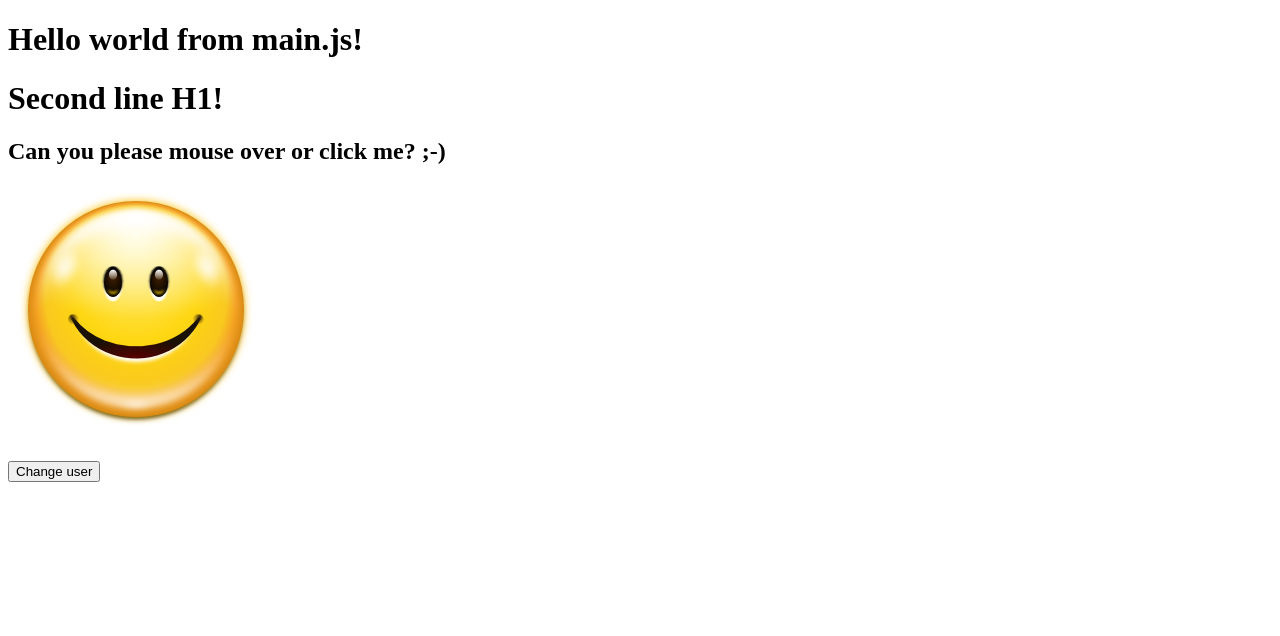
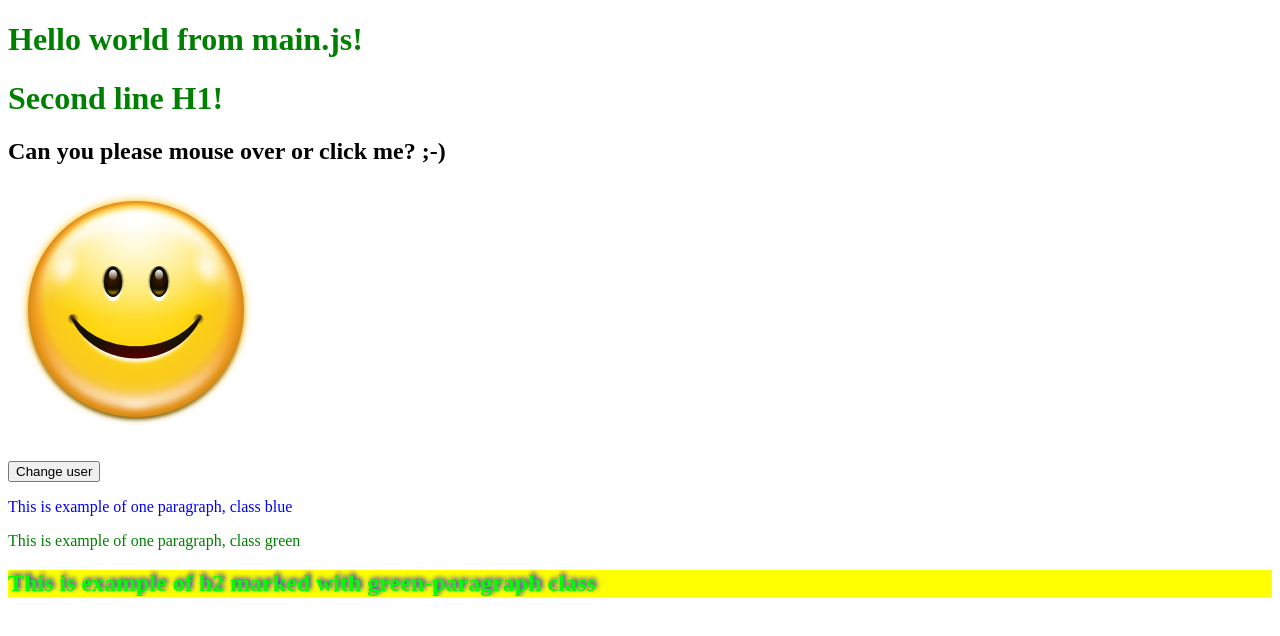
Before and after one commit to filozofeq/JavascriptTutorial, a plain HTML site: page 01 Hello World/index.html in a window 1280 px wide. Drawn offline with Linux system fonts and the light colour scheme.

Commit message:
Latest changes from CSS tutorial

```diff
--- a/01 Hello World/index.html
+++ b/01 Hello World/index.html
@@ -2,6 +2,7 @@
 <html>
 <head>
 <meta charset="ISO-8859-1">
+<link href='styles/body.css' rel='stylesheet' type='text/css'/>
 <title>Hello world</title>
 </head>
 <body>
@@ -12,6 +13,11 @@
 		<img src="images/smile1.png" alt="It is time to smile now! :-)">
 	<p>
 		<button>Change user</button>
+
+	<p class='blue-paragraph'>This is example of one paragraph, class blue</p>
+	<p class='green-paragraph'>This is example of one paragraph, class green</p>
+	<h2 class='green-paragraph'>This is example of h2 marked with green-paragraph class</h2>
+
 	<script src="scripts/main.js"></script>
 </body>
 </html>
--- /dev/null
+++ b/01 Hello World/styles/body.css
@@ -0,0 +1,21 @@
+@CHARSET "ISO-8859-1";
+
+h1 {
+	color: green;
+}
+
+.blue-paragraph {
+	color: blue;
+}
+
+.green-paragraph {
+	color: green;
+}
+
+h2.green-paragraph {	/* special paragraph */
+	color: lime;
+	text-shadow: 2px -2px 5px blue;
+	border: medium;
+	border-color: fuchsia;
+	background-color: yellow;
+}
```
